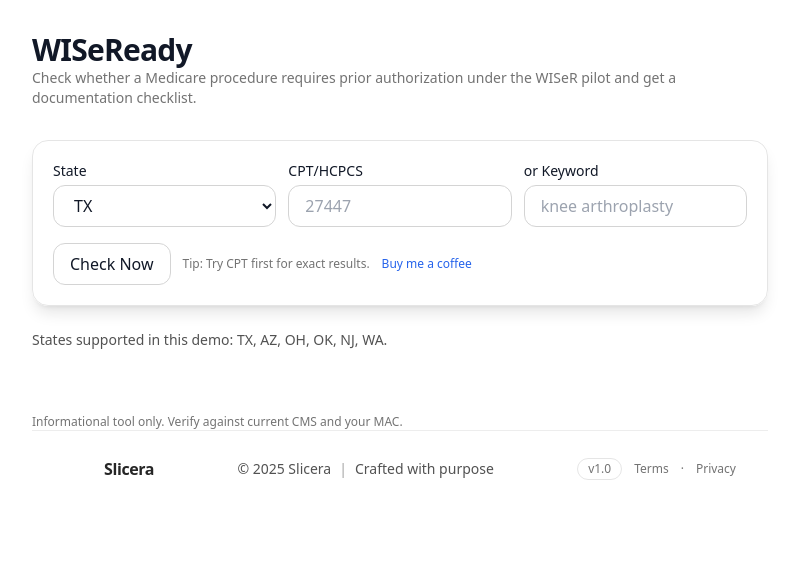
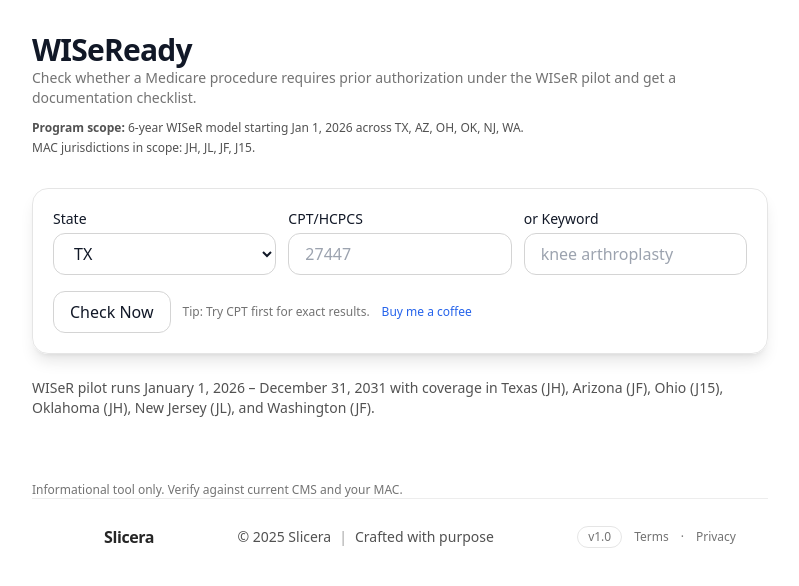
Before and after one commit to ChelleShock/wiserready, a Next.js app: page / in a window 1280 px wide. Shown: the top 586 px of the page, without its empty margins (240-1039 px from the left). Built offline with nearby package versions, Linux system fonts and the light colour scheme.

Commit message:
Pilot Program captions

```diff
--- a/app/layout.tsx
+++ b/app/layout.tsx
@@ -37,6 +37,10 @@
             <p className="text-sm text-neutral-500">
               Check whether a Medicare procedure requires prior authorization under the WISeR pilot and get a documentation checklist.
             </p>
+            <div className="mt-3 text-xs text-neutral-600 dark:text-neutral-400 space-y-1">
+              <p><strong>Program scope:</strong> 6-year WISeR model starting Jan&nbsp;1,&nbsp;2026 across TX, AZ, OH, OK, NJ, WA.</p>
+              <p>MAC jurisdictions in scope: JH, JL, JF, J15.</p>
+            </div>
           </header>
           {children}
           <footer className="mt-16 text-xs text-neutral-500">
--- a/app/page.tsx
+++ b/app/page.tsx
@@ -7,7 +7,9 @@
     <main className="space-y-6">
       <SearchForm />
       <section className="text-sm text-neutral-600 dark:text-neutral-400">
-        <p>States supported in this demo: TX, AZ, OH, OK, NJ, WA.</p>
+        <p>
+          WISeR pilot runs January&nbsp;1,&nbsp;2026&nbsp;–&nbsp;December&nbsp;31,&nbsp;2031 with coverage in Texas (JH), Arizona (JF), Ohio (J15), Oklahoma (JH), New Jersey (JL), and Washington (JF).
+        </p>
       </section>
     </main>
   )
```
